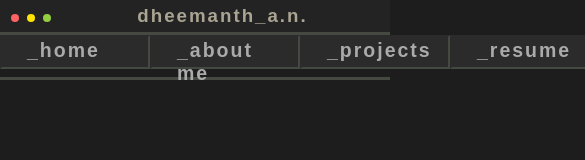
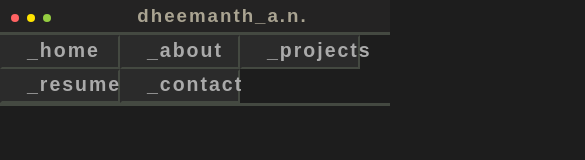
Before and after one commit to dheesimha/portfolio, a React (Create React App) app: page / in a window 390 px wide. Shown: the top 160 px of the page, 585 px wide, since content can reach past the window. Built offline with nearby package versions, Linux system fonts and the light colour scheme; a web font is replaced by a local one.

Commit message:
Responsive design

```diff
--- a/src/components/Header/TabContainer.css
+++ b/src/components/Header/TabContainer.css
@@ -45,3 +45,17 @@
   transition-timing-function: ease-in;
   font-weight: 300;
 }
+
+@media screen and (max-width: 800px) and (orientation: portrait) {
+  .tabContainer {
+    display: flex;
+    width: fit-content;
+    height: fit-content;
+    flex-wrap: wrap;
+    flex-basis: 40%;
+  }
+
+  .singleTab {
+    width: 120px;
+  }
+}
```
